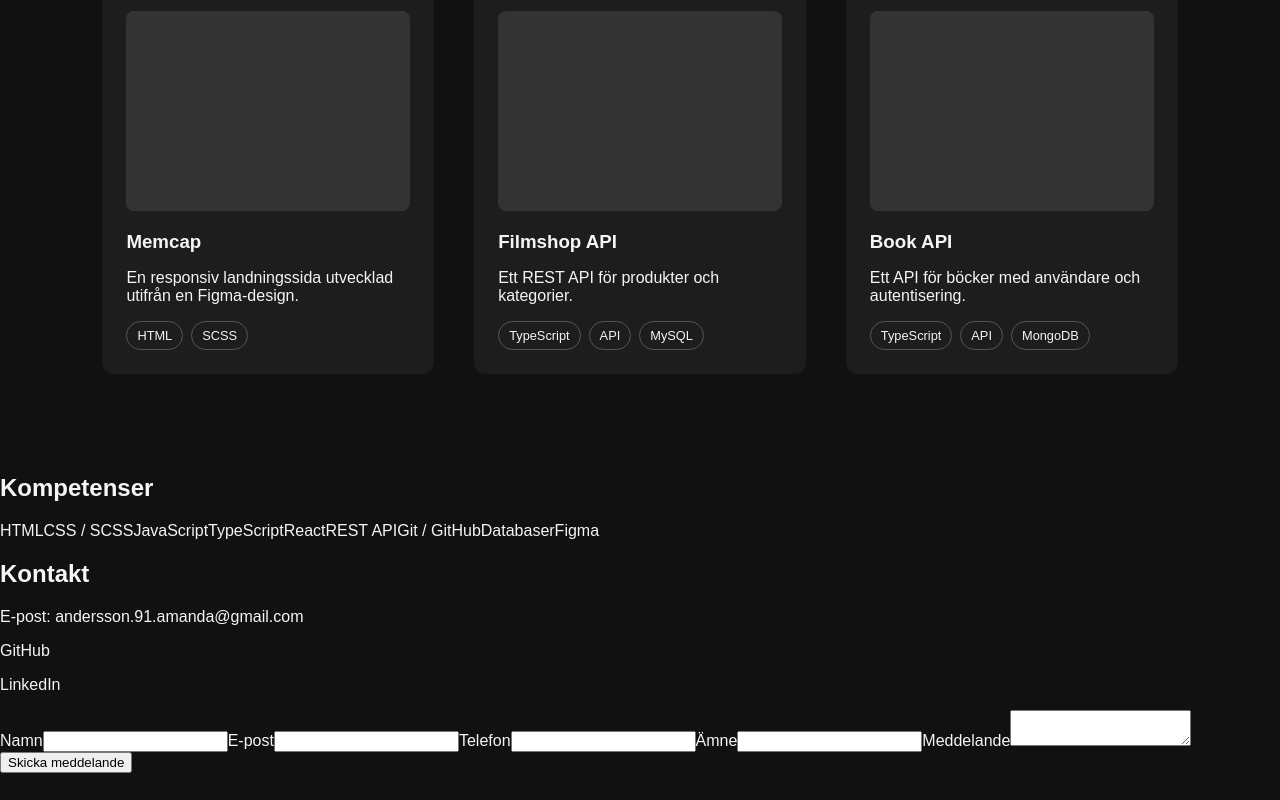
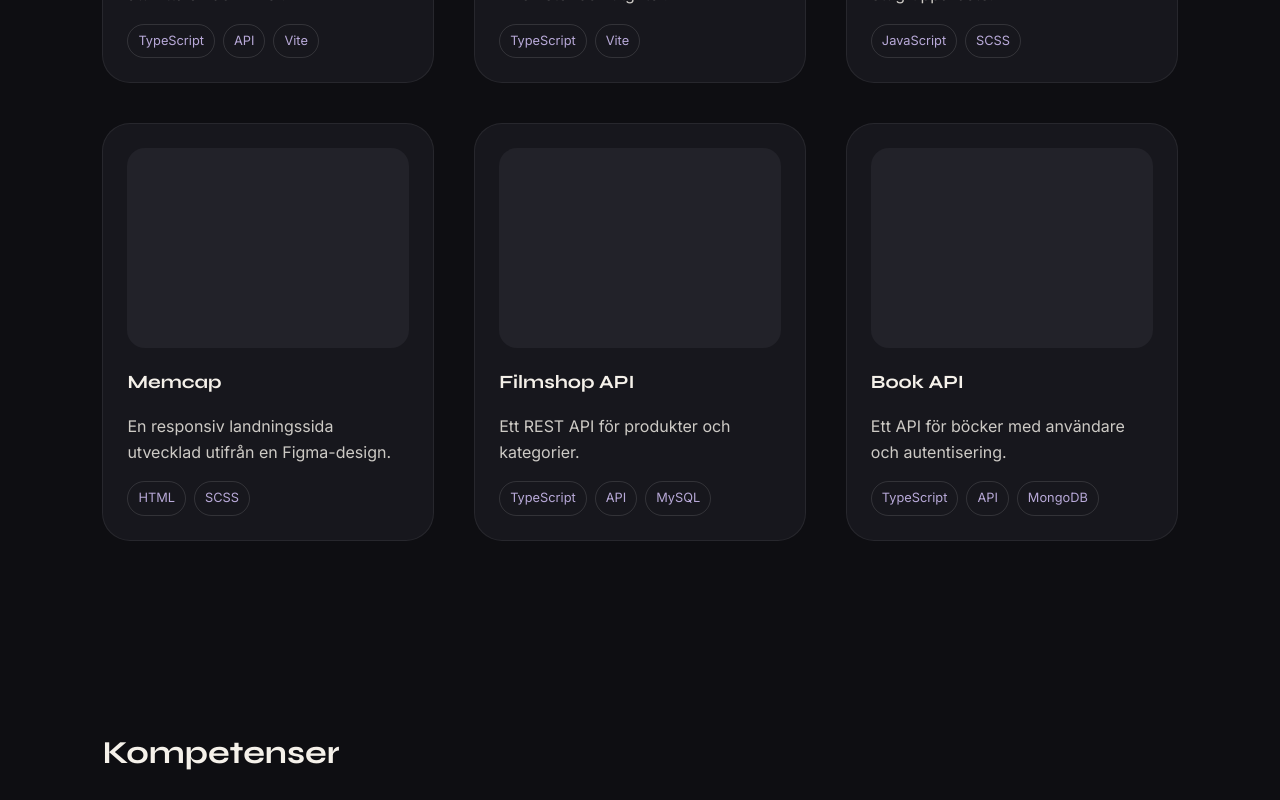
Before and after one commit to amanda-andersson/portfolio-react, a React (Vite) app: page / in a window 1280 px wide. Shown: the part 1580-2380 px from the top of the page. Before the commit the page ends 2353 px from the top, so only its background shows below. Built offline with nearby package versions, Linux system fonts and the light colour scheme.

Commit message:
Update portfolio styling

```diff
--- a/src/App.css
+++ b/src/App.css
@@ -12,12 +12,15 @@ nav {
 
 nav a {
   font-size: 0.95rem;
-  transition: opacity 0.2s ease;
+  color: rgba(245, 241, 234, 0.88);
+  transition: 0.2s ease;
 }
 
 nav a:hover {
-  opacity: 0.6;
+  color: white;
 }
+
+/* HERO */
 
 .hero {
   padding: 100px 8%;
@@ -25,6 +28,10 @@ nav a:hover {
   justify-content: space-between;
   align-items: center;
   gap: 60px;
+  background:
+    radial-gradient(circle at top left, rgba(197, 130, 255, 0.16), transparent 30%),
+    radial-gradient(circle at right center, rgba(255, 92, 146, 0.14), transparent 28%),
+    #0e0e12;
 }
 
 .hero-content h1 {
@@ -34,6 +41,7 @@ nav a:hover {
 
 .hero-content p {
   margin: 24px 0;
+  color: rgba(245, 241, 234, 0.82);
 }
 
 .hero-links {
@@ -43,20 +51,34 @@ nav a:hover {
 
 .hero-links a {
   padding: 12px 20px;
-  border: 1px solid #f5f5f5;
-  border-radius: 6px;
+  border-radius: 999px;
+  border: 1px solid rgba(255, 255, 255, 0.16);
+  background: rgba(255, 255, 255, 0.06);
+  transition: 0.2s ease;
+}
+
+.hero-links a:first-child {
+  background: linear-gradient(135deg, #f05db4, #7f5cff);
+  border-color: transparent;
+  color: white;
+}
+
+.hero-links a:hover {
+  transform: translateY(-2px);
 }
 
 .lia-card {
   max-width: 350px;
   padding: 32px;
-  background-color: #1d1d1d;
-  border-radius: 12px;
+  background: #17171d;
+  border: 1px solid rgba(255, 255, 255, 0.07);
+  border-radius: 28px;
 }
+
+/* OM MIG */
 
 .about {
   padding: 80px 8%;
-  background-color: #1a1a1a;
 }
 
 .about h2 {
@@ -66,7 +88,10 @@ nav a:hover {
 .about p {
   max-width: 700px;
   line-height: 1.6;
+  color: rgba(245, 241, 234, 0.82);
 }
+
+/* PROJEKT */
 
 .projects {
   padding: 80px 8%;
@@ -84,21 +109,32 @@ nav a:hover {
 }
 
 .project-card {
-  background-color: #1d1d1d;
+  background: #17171d;
+  border: 1px solid rgba(255, 255, 255, 0.07);
   padding: 24px;
-  border-radius: 12px;
+  border-radius: 28px;
+  transition: 0.2s ease;
+}
+
+.project-card:hover {
+  transform: translateY(-6px);
+  border-color: rgba(240, 93, 180, 0.4);
 }
 
 .project-image {
   width: 100%;
   height: 200px;
-  background-color: #333;
-  border-radius: 8px;
+  background: #222229;
+  border-radius: 18px;
   margin-bottom: 20px;
 }
 
 .project-card h3 {
   margin-bottom: 8px;
+}
+
+.project-card p {
+  color: rgba(245, 241, 234, 0.82);
 }
 
 .project-technologies {
@@ -110,13 +146,17 @@ nav a:hover {
 
 .project-technologies span {
   padding: 6px 10px;
-  border: 1px solid #555;
+  border: 1px solid rgba(255, 255, 255, 0.12);
   border-radius: 20px;
   font-size: 0.8rem;
+  color: #b8a9d8;
 }
+
+/* FILTER */
 
 .project-filters {
   display: flex;
+  flex-wrap: wrap;
   gap: 10px;
   margin-bottom: 30px;
 }
@@ -124,9 +164,109 @@ nav a:hover {
 .project-filters button {
   padding: 8px 14px;
   cursor: pointer;
+  border-radius: 999px;
+  border: 1px solid rgba(255, 255, 255, 0.16);
+  background: rgba(255, 255, 255, 0.06);
+  color: #f5f1ea;
 }
 
 .project-filters button.active {
-  background-color: #f5f5f5;
-  color: #111;
+  background: linear-gradient(135deg, #f05db4, #7f5cff);
+  color: white;
+  border-color: transparent;
 }
+
+/* KOMPETENSER */
+
+.skills {
+  padding: 80px 8%;
+}
+
+.skills h2 {
+  font-size: 2rem;
+}
+
+.skills-list {
+  display: flex;
+  flex-wrap: wrap;
+  gap: 12px;
+  margin-top: 30px;
+}
+
+.skills-list span {
+  padding: 12px 18px;
+  background: #17171d;
+  border: 1px solid rgba(255, 255, 255, 0.07);
+  border-radius: 18px;
+}
+
+/* KONTAKT */
+
+.contact {
+  padding: 80px 8%;
+}
+
+.contact h2 {
+  font-size: 2rem;
+}
+
+.contact-info {
+  margin-bottom: 30px;
+}
+
+.contact-info p {
+  color: rgba(245, 241, 234, 0.82);
+}
+
+.contact-form {
+  max-width: 700px;
+  display: grid;
+  gap: 20px;
+}
+
+.contact-form label {
+  display: grid;
+  gap: 6px;
+}
+
+.contact-form input,
+.contact-form textarea {
+  width: 100%;
+  padding: 12px;
+  background: #17171d;
+  color: #f5f1ea;
+  border: 1px solid rgba(255, 255, 255, 0.12);
+  border-radius: 10px;
+  font: inherit;
+}
+
+.contact-form textarea {
+  min-height: 140px;
+  resize: vertical;
+}
+
+.contact-form button {
+  width: fit-content;
+  padding: 12px 20px;
+  border: 0;
+  border-radius: 999px;
+  background: linear-gradient(135deg, #f05db4, #7f5cff);
+  color: white;
+  cursor: pointer;
+}
+
+.error {
+  color: #f39ad0;
+  font-size: 0.85rem;
+}
+
+.success {
+  color: #b8a9d8;
+  margin-top: 20px;
+}
+
+h1,
+h2,
+h3 {
+  font-family: "Syne", sans-serif;
+}
--- a/src/index.css
+++ b/src/index.css
@@ -1,3 +1,5 @@
+@import url('https://fonts.googleapis.com/css2?family=Inter:wght@400;500;600&family=Syne:wght@600;700;800&display=swap');
+
 * {
   box-sizing: border-box;
 }
@@ -8,9 +10,10 @@ html {
 
 body {
   margin: 0;
-  background-color: #111111;
-  color: #f5f5f5;
-  font-family: Arial, sans-serif;
+  background: #0e0e12;
+  color: #f5f1ea;
+  font-family: "Inter", sans-serif;
+  line-height: 1.6;
 }
 
 a {
```
